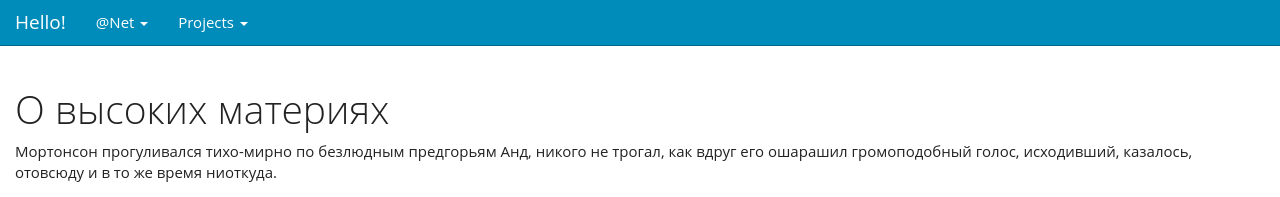
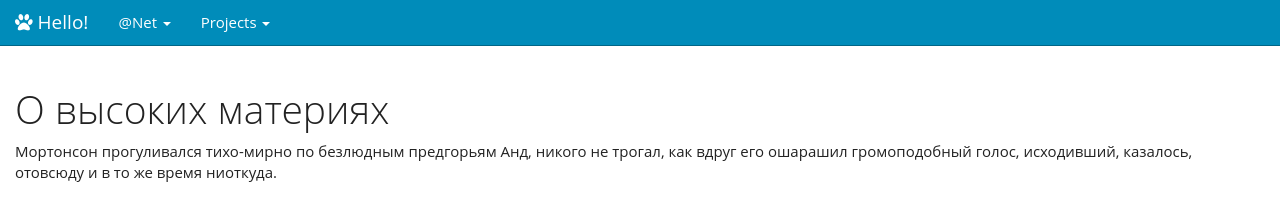
Before and after one commit to ukoloff/ukoloff.tk, a Jekyll site: the page built from index.md, in a window 1280 px wide. Shown: the top 197 px of the page. Built offline with Jekyll 4.4.1, drawn with Linux system fonts in a browser that asks for light colours.

Commit message:
Add icon

```diff
--- a/_includes/navbar.html
+++ b/_includes/navbar.html
@@ -7,7 +7,7 @@
         <span class="icon-bar"></span>
         <span class="icon-bar"></span>
       </button>
-      <a class="navbar-brand">Hello!</a>
+      <a class="navbar-brand"><i class="fa fa-paw"></i> Hello!</a>
     </div>
     <div id="navbar" class="collapse navbar-collapse">
       <ul class="nav navbar-nav">
```
